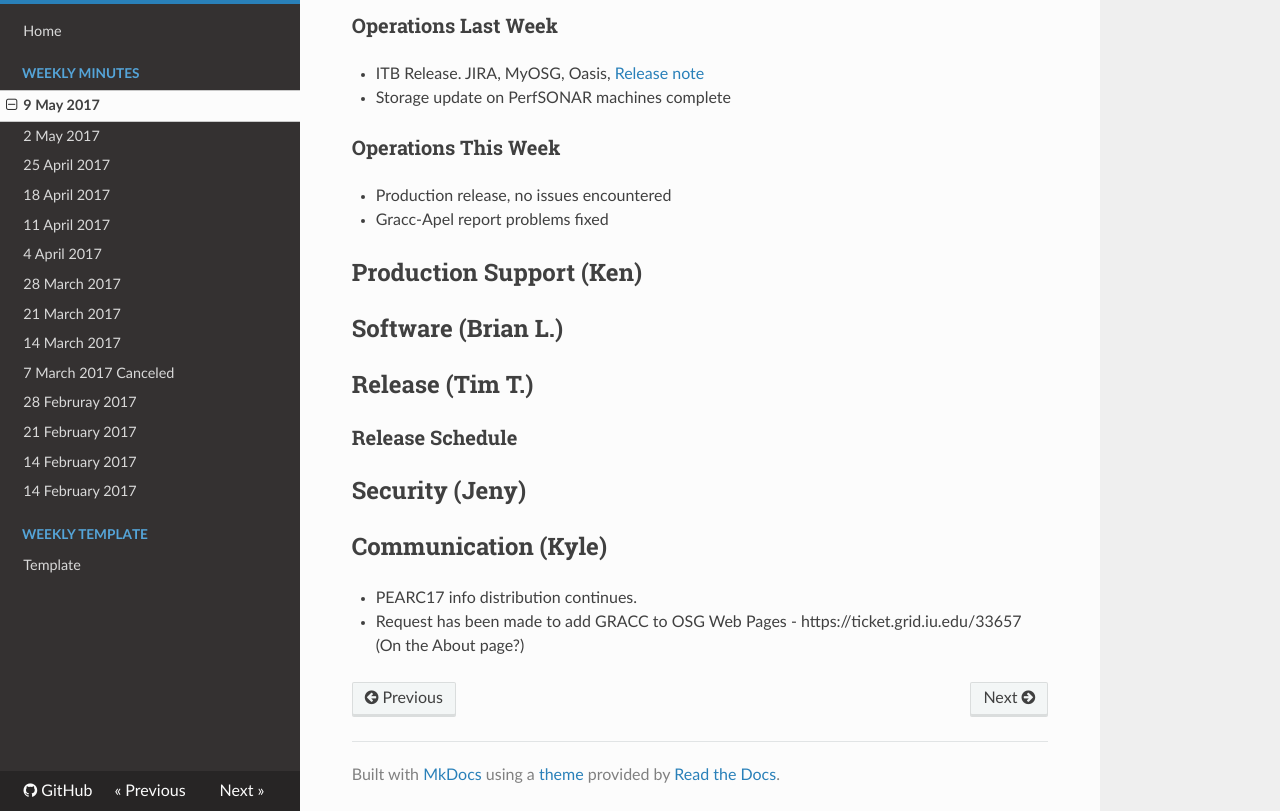
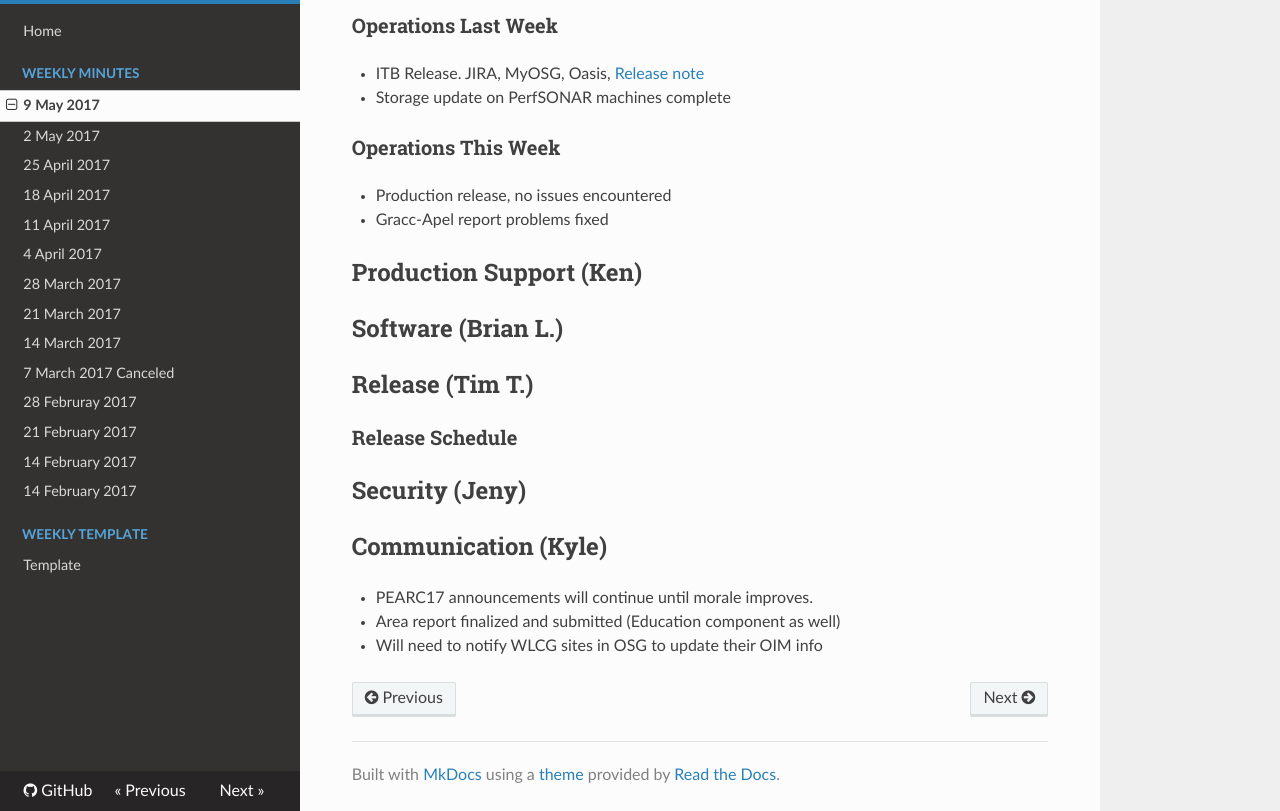
Before and after one commit to zsshah/production, an MkDocs documentation site: the page built from docs/WeeklyMinutes/09May2017.md, in a window 1280 px wide and 900 px high, scrolled down 1698 px, cut to the strip 89-900 px from the top of the window. Built offline with MkDocs 1.6.1, drawn with Linux system fonts in a browser that asks for light colours; nearby versions of some CDN libraries; old or Windows-style settings are respelled for this version of MkDocs.

Commit message:
Update 09May2017.md

```diff
--- a/docs/WeeklyMinutes/09May2017.md
+++ b/docs/WeeklyMinutes/09May2017.md
@@ -42,5 +42,6 @@
 ## Security (Jeny)
 
 ## Communication (Kyle)
-   * PEARC17 info distribution continues.
-   * Request has been made to add GRACC to OSG Web Pages - https://ticket.grid.iu.edu/33657 (On the About page?)
+   * PEARC17 announcements will continue until morale improves.
+   * Area report finalized and submitted (Education component as well)
+   * Will need to notify WLCG sites in OSG to update their OIM info
```
